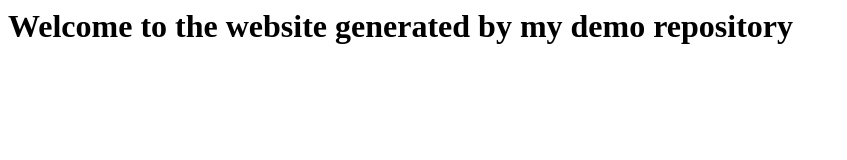
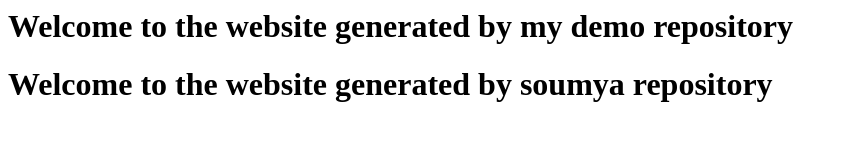
Before and after one commit to SAIS-DEV/demo-repository, a website: page index.html in a window 1280 px wide. Shown: the whole page, without its empty margins (0-847 px from the left). Drawn offline with Linux system fonts and the light colour scheme.

Commit message:
Update index.html

```diff
--- a/index.html
+++ b/index.html
@@ -1 +1,2 @@
 <h1>Welcome to the website generated by my demo repository</h1>
+<h1>Welcome to the website generated by  soumya repository</h1>
```
